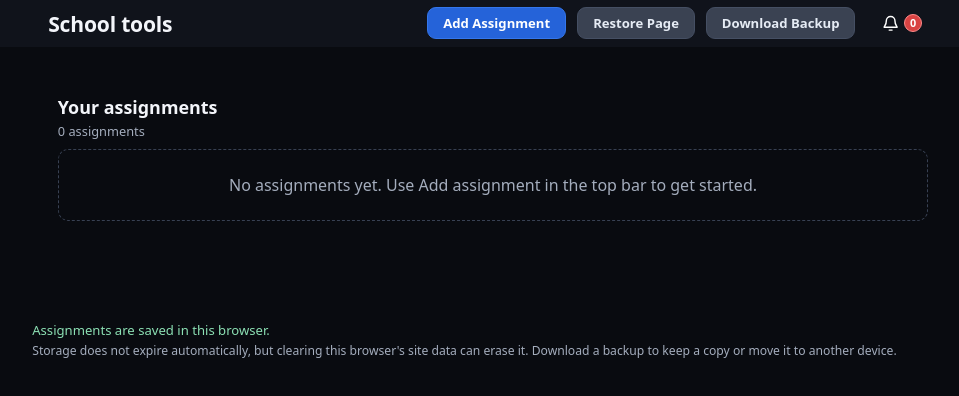
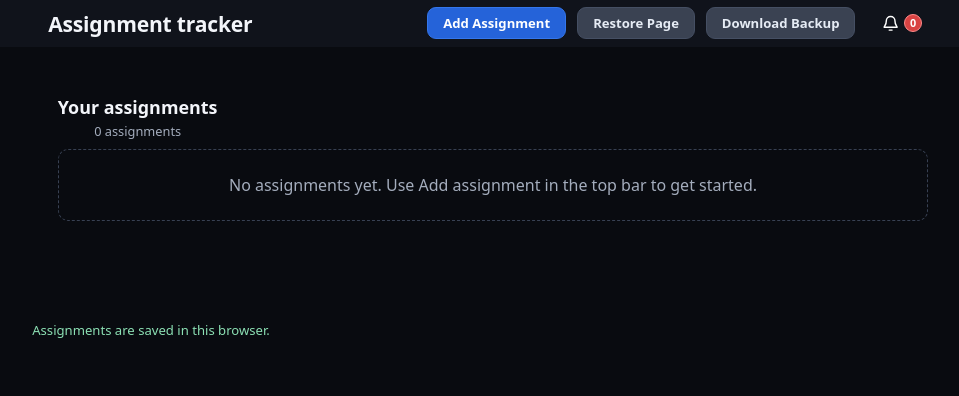
Before and after one commit to Auron-R/My_asignments, a plain HTML site: page index.html in a window 1280 px wide. Shown: the whole page, without its empty margins (147-1106 px from the left). Drawn offline with Linux system fonts and the light colour scheme.

Commit message:
Waow websitededed

```diff
--- a/index.html
+++ b/index.html
@@ -6,12 +6,13 @@
     <title>Assignment Tracker</title>
     <link rel="stylesheet" href="style.css">
     <script src="script.js" defer></script>
+    <link rel="icon" type="image/x-icon" href="favicon.png">
   </head>
   <body>
     <main class="app">
       <header class="topbar">
         <div class="topbar-main">
-          <h1>School tools</h1>
+          <h1>Assignment tracker</h1>
           <div class="topbar-actions">
             <button id="toggle-form" type="button" aria-expanded="false" aria-controls="assignment-form-panel">
               Add Assignment
@@ -120,10 +121,6 @@
       <p id="status" class="status" role="status" aria-live="polite">
         Assignments are saved in this browser.
       </p>
-      <p class="storage-note">
-        Storage does not expire automatically, but clearing this browser's site data
-        can erase it. Download a backup to keep a copy or move it to another device.
-      </p>
     </main>
   </body>
 </html>
--- a/style.css
+++ b/style.css
@@ -48,7 +48,7 @@ select {
 
 .topbar-main {
   width: min(100%, 72vw);
-  min-width: min(100%, 320px);
+  min-width: min(100%, 3vw);
   display: flex;
   align-items: center;
   justify-content: space-between;
@@ -166,6 +166,7 @@ h3 {
 .muted,
 .storage-note {
   color: #a4adbd;
+  text-align: center;
 }
 
 .intro {
```
Also changed, not shown: favicon.png (added).
